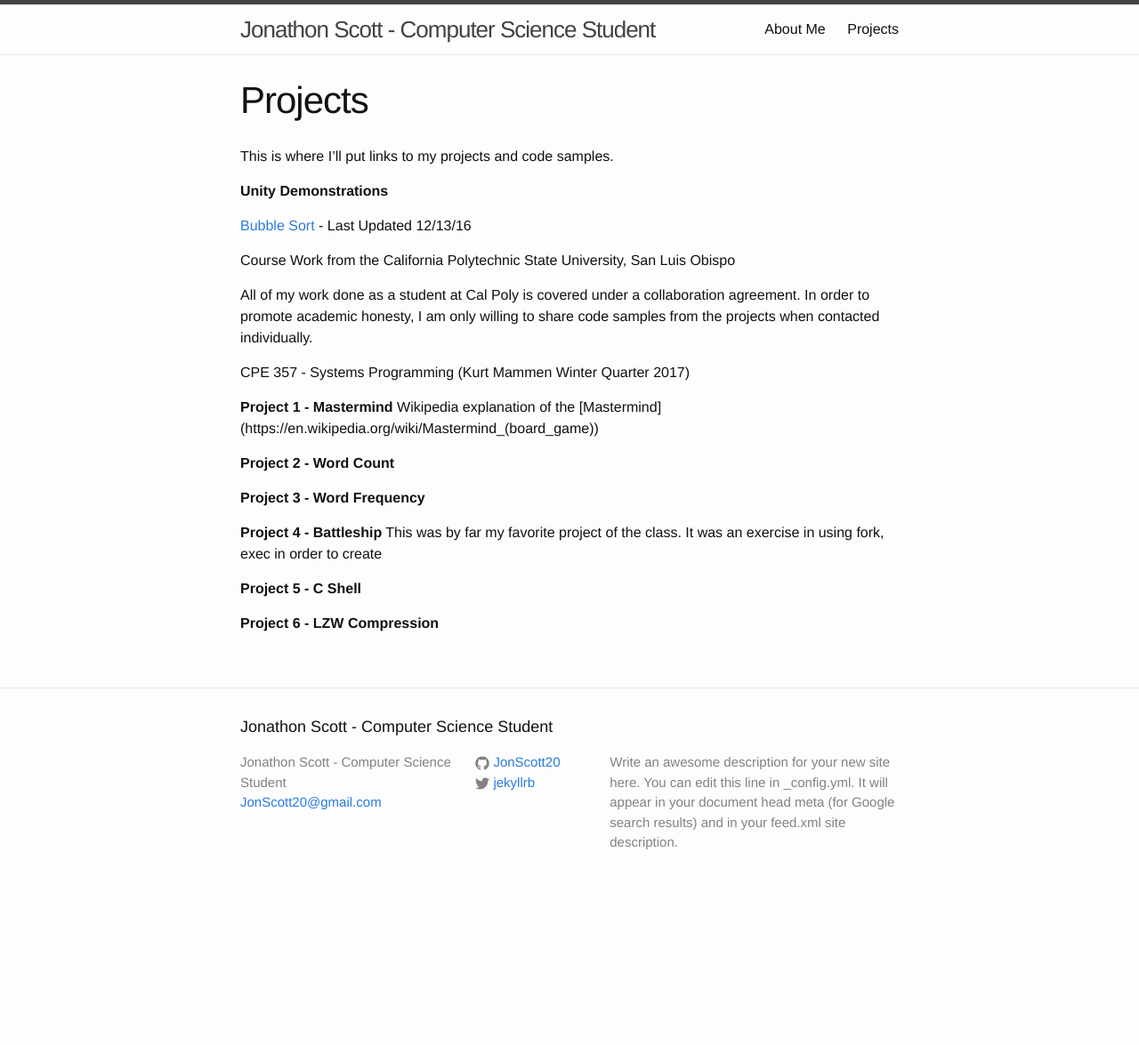
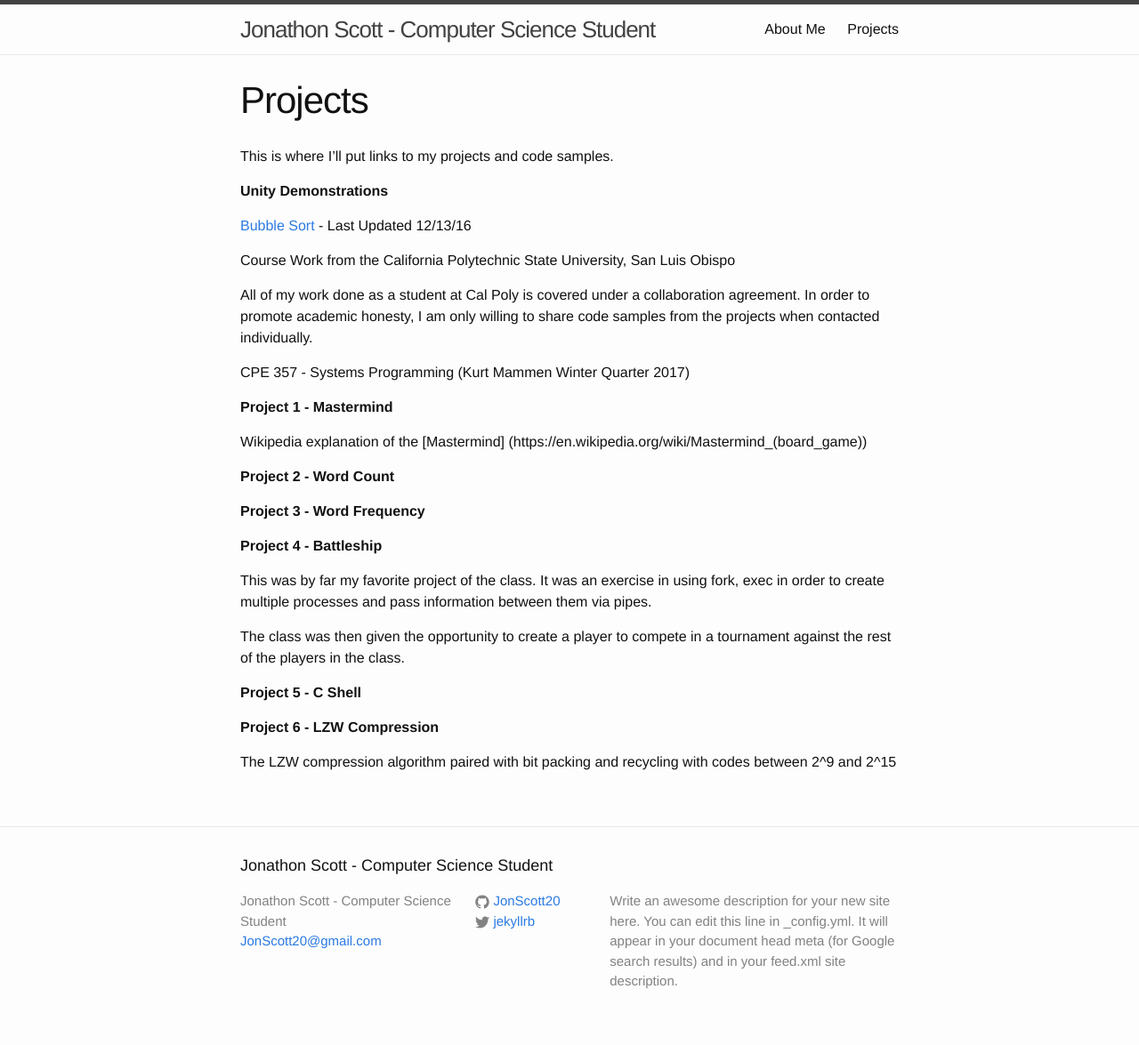
Before and after one commit to JonScott20/JonScott20.github.io, a Jekyll site: the page built from projects.md, in a window 1280 px wide. Shown: the whole page at 89% size. Built offline with Jekyll 4.4.1, drawn with Linux system fonts in a browser that asks for light colours; before the commit the page ends 1019 px from its top, so only the background shows below that.

Commit message:
Update projects.md

```diff
--- a/projects.md
+++ b/projects.md
@@ -18,15 +18,22 @@ In order to promote academic honesty, I am only willing to share code samples fr
 CPE 357 - Systems Programming (Kurt Mammen Winter Quarter 2017)
 
 **Project 1 - Mastermind**
-  Wikipedia explanation of the [Mastermind] (https://en.wikipedia.org/wiki/Mastermind_(board_game))
+
+Wikipedia explanation of the [Mastermind] (https://en.wikipedia.org/wiki/Mastermind_(board_game))
 
 **Project 2 - Word Count**
+
 
 **Project 3 - Word Frequency**
 
 **Project 4 - Battleship**
-  This was by far my favorite project of the class. It was an exercise in using fork, exec in order to create
+
+This was by far my favorite project of the class. It was an exercise in using fork, exec in order to create multiple processes and pass information between them via pipes.
+
+The class was then given the opportunity to create a player to compete in a tournament against the rest of the players in the class.
 
 **Project 5 - C Shell**
 
 **Project 6 - LZW Compression**
+
+The LZW compression algorithm paired with bit packing and recycling with codes between 2^9 and 2^15
```
